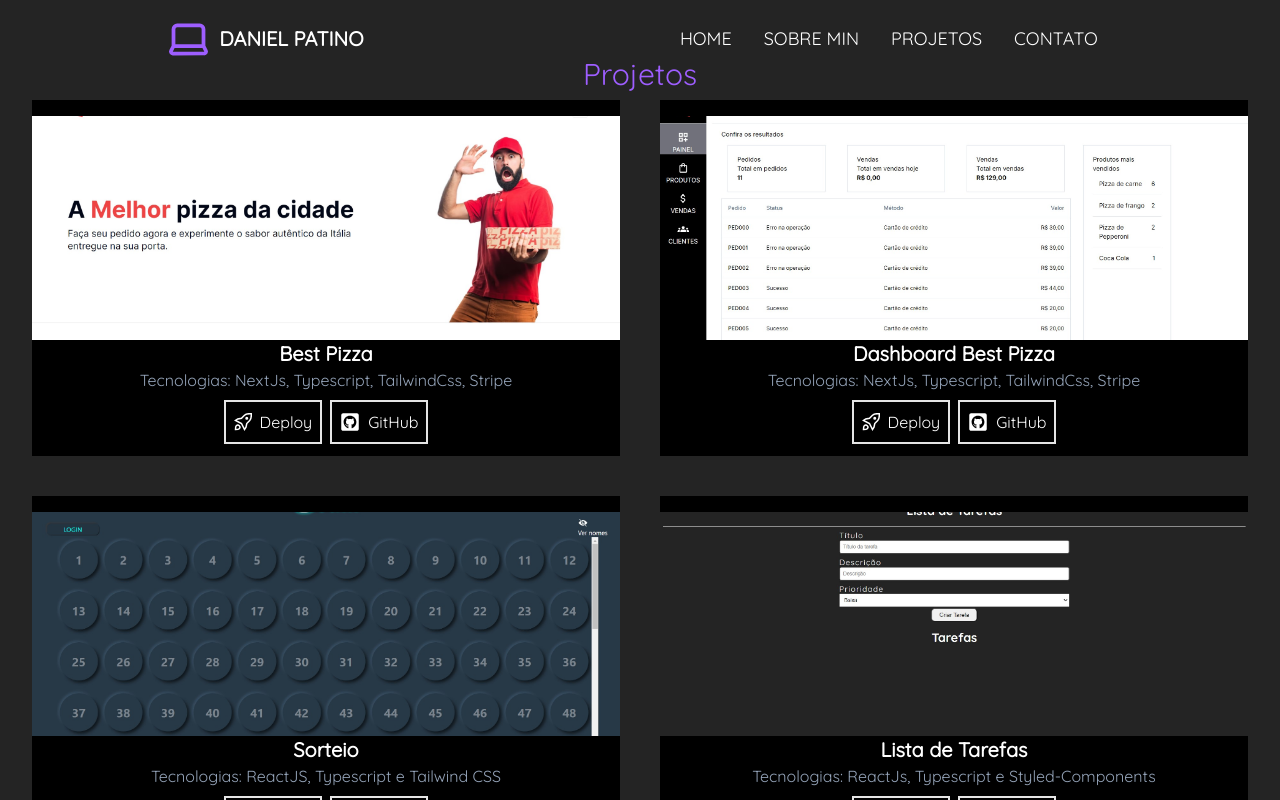
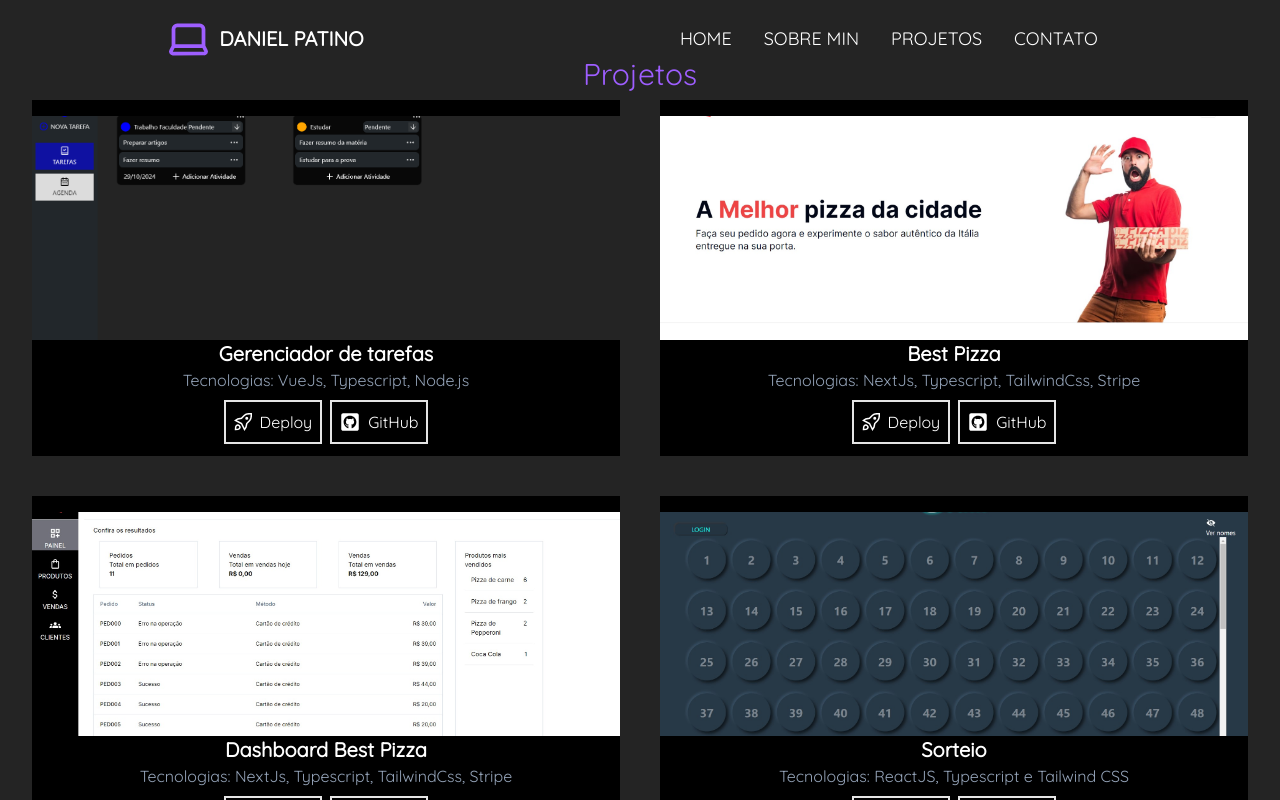
Before and after one commit to Danielpatinno/portfolio-daniel, a Next.js app: page /project in a window 1280 px wide. Shown: the top 800 px of the page. Built offline with nearby package versions, Linux system fonts and the light colour scheme.

Commit message:
new project

```diff
--- a/src/app/project/page.tsx
+++ b/src/app/project/page.tsx
@@ -5,11 +5,20 @@ import calculadora from "@/assets/calculadora.jpg";
 import listaTarefa from "@/assets/listaTarefa.jpg";
 import bestPizza from "@/assets/bestPizza.jpg";
 import dashboard from "@/assets/dashboard.jpg";
+import gerenciador from "@/assets/gerenciador.png";
+
 
 import { CartProject } from "@/components/project/cart-project";
 
 export default function Project() {
   const projects = [
+    {
+      name: "Gerenciador de tarefas",
+      deployLink: "https://task-manager-sand-two.vercel.app/",
+      srcImage: gerenciador,
+      gitHubLink: "https://github.com/Danielpatinno/task-manager.git",
+      tecnologies: "VueJs, Typescript, Node.js",
+    },
     {
       name: "Best Pizza",
       deployLink: "https://main--bestpiza.netlify.app/",
```
Also changed, not shown: src/assets/gerenciador.png (added).
